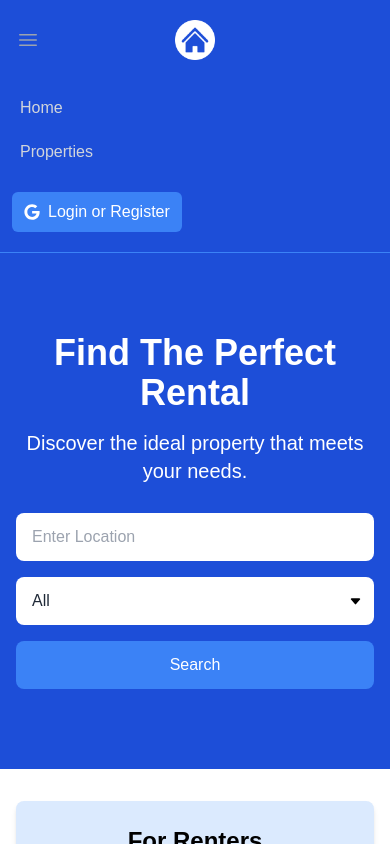
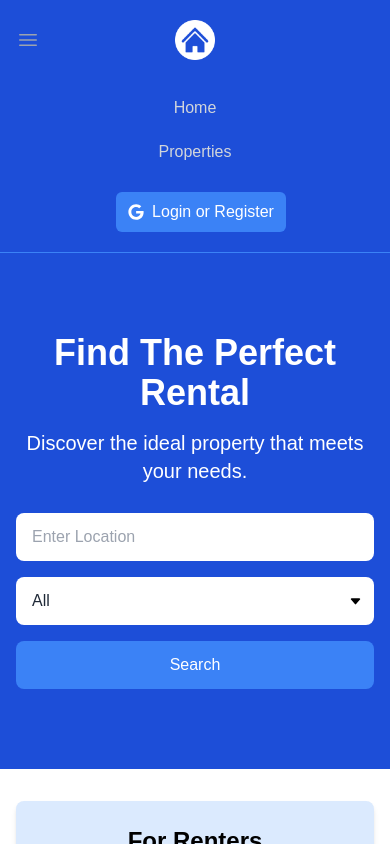
Before and after one commit to eddyK15501/property-listing, a Next.js app: page / in a window 390 px wide. Both pictures are taken after a click on the button "Open main menu". Shown: the top 844 px of the page. Built offline with nearby package versions, Linux system fonts and the light colour scheme; no server answers; the database is empty.

Commit message:
set provider into state on initial render; getProviders() from next-auth/react

```diff
--- a/components/Navbar.jsx
+++ b/components/Navbar.jsx
@@ -5,16 +5,20 @@ import Link from 'next/link';
 import logo from '@/assets/images/logo-white.png';
 import defaultProfile from '@/assets/images/profile.png';
 import { FaGoogle } from 'react-icons/fa6';
-import { useSession } from 'next-auth/react';
+import { useSession, getProviders } from 'next-auth/react';
 
 const Navbar = () => {
-  const { data: session } = useSession();
+  const { data: session, status, update } = useSession();
+  console.log(session);
+  console.log(status);
+  console.log(update);
 
   const profileMenuRef = useRef(null);
   const profileBtnRef = useRef(null);
 
   const [profileMenu, setProfileMenu] = useState(false);
   const [mobileMenu, setMobileMenu] = useState(false);
+  const [providers, setProviders] = useState(null);
 
   const handleOuterClick = (e) => {
     if (
@@ -26,6 +30,15 @@ const Navbar = () => {
       setProfileMenu(false);
     }
   };
+
+  useEffect(() => {
+    const setAuthProviders = async () => {
+      const response = await getProviders();
+      setProviders(response);
+    };
+
+    setAuthProviders();
+  }, []);
 
   useEffect(() => {
     if (profileMenu) {
@@ -207,7 +220,7 @@ const Navbar = () => {
       </div>
       {mobileMenu && (
         <div id='mobile-menu'>
-          <div className='space-y-1 px-2 pb-3 pt-2'>
+          <div className='text-center space-y-1 px-2 pb-3 pt-2'>
             <Link
               href='/'
               className='text-gray-300 hover:text-white block rounded-md px-3 py-2 text-base font-medium'
@@ -223,7 +236,7 @@ const Navbar = () => {
             {session && (
               <Link
                 href='/properties/add'
-                className='text-gray-300 hover:text-white block rounded-md px-3 py-2 text-base font-medium'
+                className='mx-auto text-gray-300 hover:text-white block rounded-md px-3 py-2 text-base font-medium'
               >
                 Add Property
               </Link>
@@ -231,7 +244,7 @@ const Navbar = () => {
           </div>
           <div className='mt-2 mb-5 ml-3'>
             {!session && (
-              <button className='flex items-center text-white bg-blue-500 hover:bg-blue-400 hover:text-white hover:transition rounded-md px-3 py-2'>
+              <button className='flex mx-auto items-center text-white bg-blue-500 hover:bg-blue-400 hover:text-white hover:transition rounded-md px-3 py-2'>
                 <FaGoogle className='mr-2' />
                 <span>Login or Register</span>
               </button>
```
